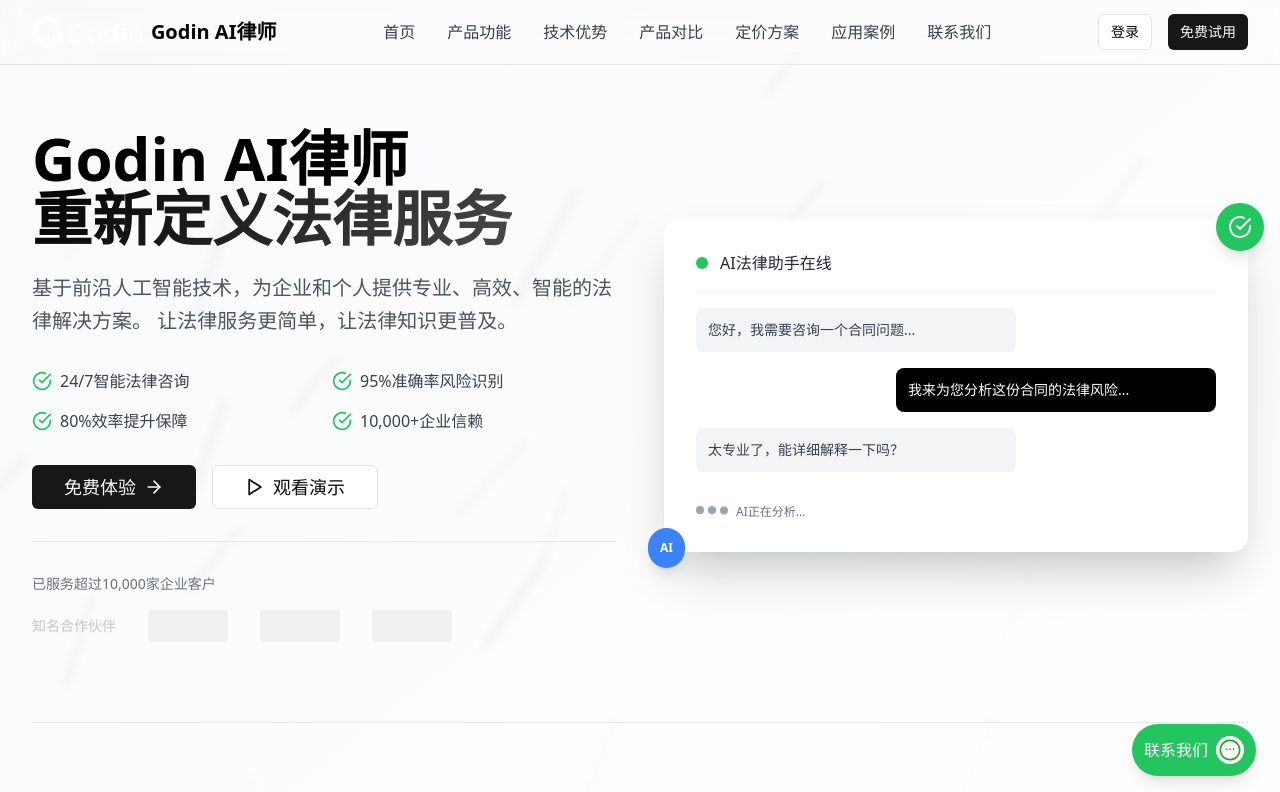
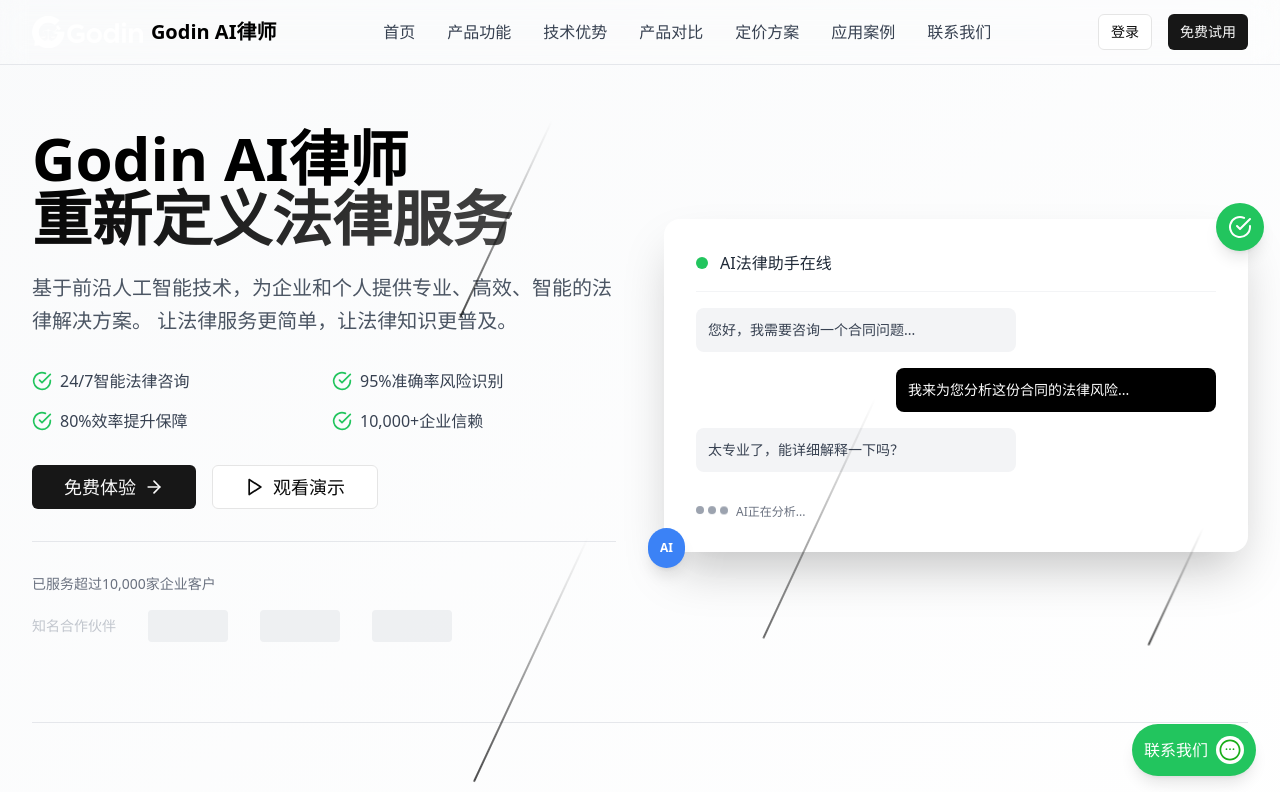
Before and after one commit to hu-yutao/GodinLSGW, a React (Vite) app: page / in a window 1280 px wide. Shown: the top 792 px of the page. Built offline with nearby package versions, Linux system fonts and the light colour scheme.

Commit message:
优化浮动背景动画效果 - 调整z-index层级和视觉效果

```diff
--- a/src/components/FloatingBackground.tsx
+++ b/src/components/FloatingBackground.tsx
@@ -1,18 +1,18 @@
-const meteors = Array.from({ length: 25 });
+const meteors = Array.from({ length: 5 });
 
 const FloatingBackground = () => {
   return (
-    <div className="fixed inset-0 -z-10 pointer-events-none overflow-hidden">
+    <div className="fixed inset-0 z-50 pointer-events-none overflow-hidden">
       {meteors.map((_, i) => {
-        // 随机参数
-        const size = Math.random() * 3 + 1; // 1~4px
+        // 美化参数
+        const width = Math.random() * 1.2 + 1.1; // 1.1~2.3px
         const left = Math.random() * 100;
-        const top = Math.random() * 100;
-        const duration = Math.random() * 3 + 2; // 2~5s
-        const delay = Math.random() * 5;
-        const opacity = Math.random() * 0.6 + 0.3;
-        const length = Math.random() * 100 + 50; // 50~150px
-        const angle = Math.random() * 30 + 15; // 15~45度
+        const top = Math.random() * 80 + 5; // 5~85%
+        const duration = Math.random() * 2 + 2.8; // 2.8~4.8s
+        const delay = Math.random() * 4;
+        const opacity = Math.random() * 0.15 + 0.18; // 0.18~0.33
+        const length = Math.random() * 180 + 120; // 120~300px
+        const angle = 205; // 固定为205度
         return (
           <div
             key={i}
@@ -25,13 +25,14 @@ const FloatingBackground = () => {
             }}
           >
             <div
-              className="bg-black"
               style={{
-                width: size,
-                height: length,
+                width: `${width}px`,
+                height: `${length}px`,
+                borderRadius: `${width}px`,
+                background: `linear-gradient(180deg, rgba(0,0,0,0.7) 0%, rgba(0,0,0,0.1) 80%, rgba(0,0,0,0) 100%)`,
                 transform: `rotate(${angle}deg)`,
                 transformOrigin: '0 0',
-                boxShadow: `0 0 ${size * 2}px ${size}px rgba(0, 0, 0, 0.3)`,
+                filter: 'blur(0.5px)',
               }}
             />
           </div>
@@ -50,7 +51,7 @@ const FloatingBackground = () => {
             opacity: 1;
           }
           100% {
-            transform: translateX(-200px) translateY(200px) rotate(0deg);
+            transform: translateX(-300px) translateY(300px) rotate(0deg);
             opacity: 0;
           }
         }
```
